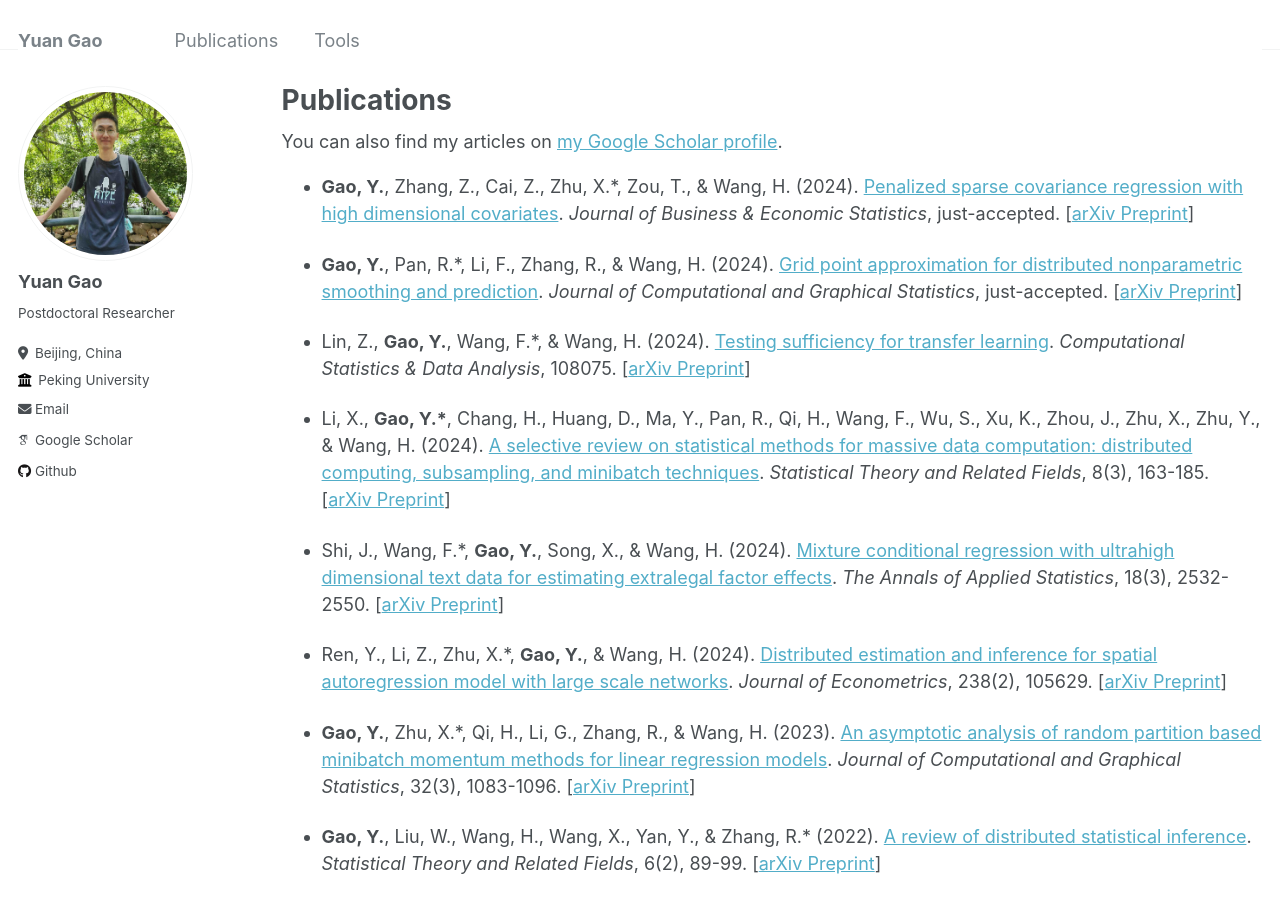
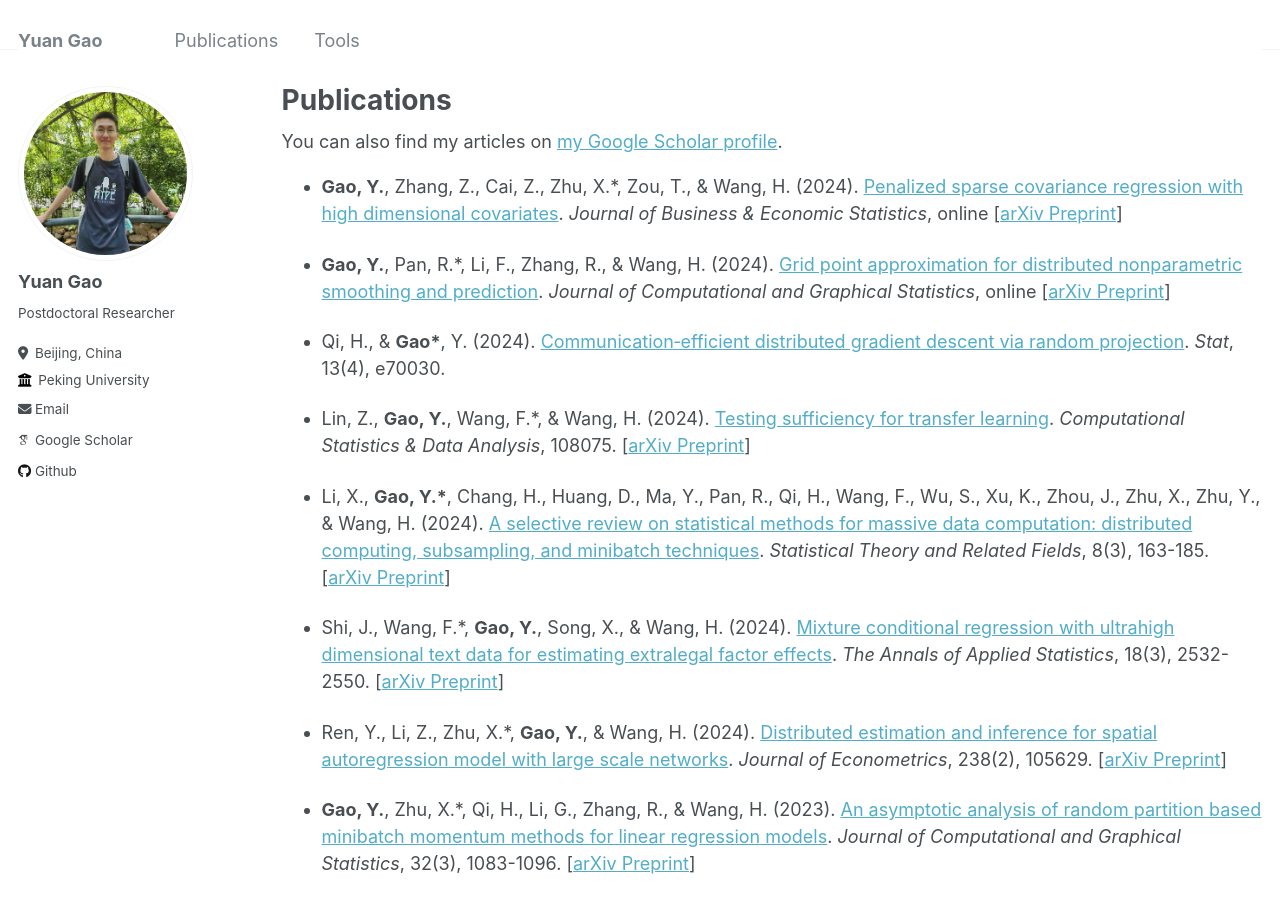
Before and after one commit to YannEmiya/YannEmiya.github.io, a Jekyll site: the page built from _pages/publications.md, in a window 1280 px wide and 900 px high. Built offline with Jekyll 4.4.1, drawn with Linux system fonts in a browser that asks for light colours; some web fonts are replaced.

Commit message:
update publications

```diff
--- a/_pages/publications.md
+++ b/_pages/publications.md
@@ -9,9 +9,12 @@ author_profile: true
   <div class="wordwrap">You can also find my articles on <a href="{{site.author.googlescholar}}">my Google Scholar profile</a>.</div>
 {% endif %}
 
-- **Gao, Y.**, Zhang, Z., Cai, Z., Zhu, X.\*, Zou, T., & Wang, H. (2024). [Penalized sparse covariance regression with high dimensional covariates](https://doi.org/10.1080/07350015.2024.2415109). *Journal of Business & Economic Statistics*, just-accepted. [[arXiv Preprint](https://arxiv.org/abs/2410.04028)]
 
-- **Gao, Y.**, Pan, R.\*, Li, F., Zhang, R., & Wang, H. (2024). [Grid point approximation for distributed nonparametric smoothing and prediction](https://doi.org/10.1080/10618600.2024.2409817). *Journal of Computational and Graphical Statistics*, just-accepted. [[arXiv Preprint](https://doi.org/10.48550/arXiv.2409.14079)]
+- **Gao, Y.**, Zhang, Z., Cai, Z., Zhu, X.\*, Zou, T., & Wang, H. (2024). [Penalized sparse covariance regression with high dimensional covariates](https://doi.org/10.1080/07350015.2024.2415109). *Journal of Business & Economic Statistics*, online [[arXiv Preprint](https://arxiv.org/abs/2410.04028)]
+
+- **Gao, Y.**, Pan, R.\*, Li, F., Zhang, R., & Wang, H. (2024). [Grid point approximation for distributed nonparametric smoothing and prediction](https://doi.org/10.1080/10618600.2024.2409817). *Journal of Computational and Graphical Statistics*, online [[arXiv Preprint](https://doi.org/10.48550/arXiv.2409.14079)]
+
+- Qi, H., & **Gao\***, Y. (2024). [Communication‐efficient distributed gradient descent via random projection](https://doi.org/10.1002/sta4.70030). *Stat*, 13(4), e70030.
 
 - Lin, Z., **Gao, Y.**, Wang, F.\*, & Wang, H. (2024). [Testing sufficiency for transfer learning](https://doi.org/10.1016/j.csda.2024.108075). *Computational Statistics & Data Analysis*, 108075. [[arXiv Preprint](https://arxiv.org/abs/2304.05636)]
 
```
